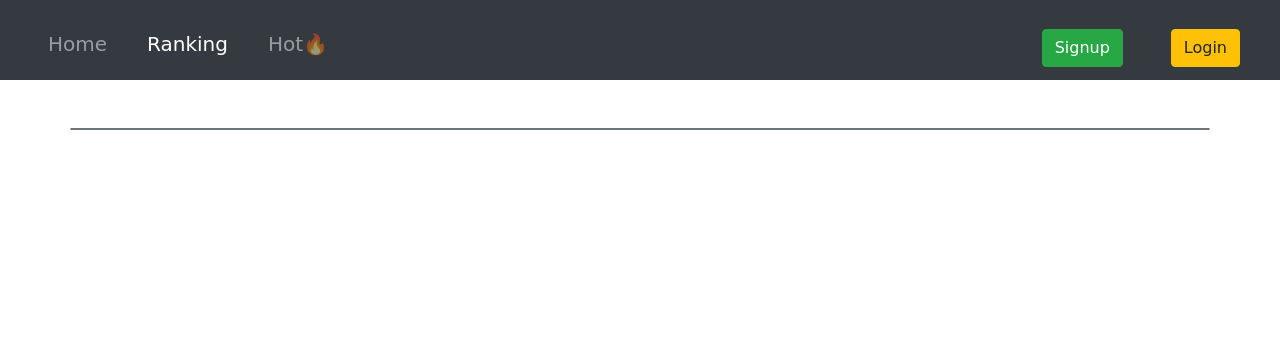
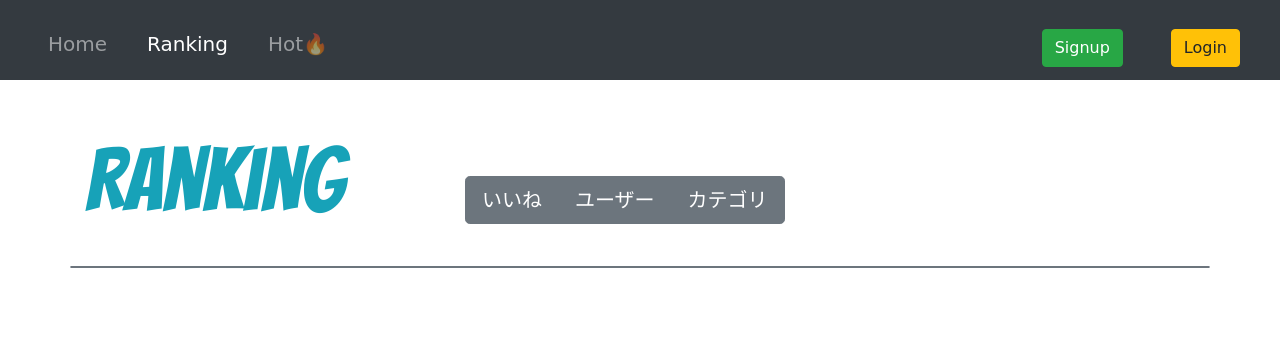
Before and after one commit to emori92/wordbook, a Django app: page /ranking/ in a window 1280 px wide. Shown: the top 340 px of the page. Run offline with Django 3.2, Linux system fonts and the light colour scheme; data that the repository does not hold is empty; some libraries are stand-ins or nearby versions; some web fonts are replaced.

Commit message:
modify the UI to show the number of likes

```diff
--- a/notepad/views.py
+++ b/notepad/views.py
@@ -1,6 +1,7 @@
 from django.shortcuts import render, redirect, get_object_or_404
 from django.urls import reverse
 from django.contrib.auth.models import AnonymousUser
+from django.db.models import Count
 import logging
 
 from accounts.models import User
@@ -27,7 +28,8 @@ class RankingListView(generic.ListView):
 
     def get_queryset(self):
         queryset = super().get_queryset()
-        return Note.objects.filter(public=1)
+        return Note.objects.values('id', 'user_id', 'user__username', 'title', 'describe').filter(public=1, star__gt=0).annotate(star_num=Count('star__id')).order_by('-star_num')
+        # return Star.objects.values('note_id', 'note__title')
 
     def get_context_data(self, **kwargs):
         context = super().get_context_data(**kwargs)
@@ -64,9 +66,8 @@ class Dashboard(generic.ListView):
         context = super().get_context_data(**kwargs)
         # dashboardに表示するUser取得
         context['account'] = User.objects.get(pk=self.kwargs['pk'])
-        # ログインしている場合
+        # フォローするユーザーとされるユーザーを取得
         if self.request.user.is_authenticated:
-        # フォローするユーザーとされるユーザーを取得
             following = User.objects.get(pk=self.request.user.pk)
             followed = User.objects.get(pk=self.kwargs['pk'])
             # ユーザーがフォローしているか真偽値を取得
@@ -75,6 +76,10 @@ class Dashboard(generic.ListView):
         # 公開されている単語帳のみ取得
         public_list = Note.objects.filter(user=self.kwargs['pk'], public=1).order_by('-updated_at')
         context['public_list'] = public_list
+        # いいねした単語帳を取得
+        if self.request.user.pk == self.kwargs['pk']:
+            liked_note = Note.objects.filter(star__user=self.request.user.pk)
+            context['liked_note'] = liked_note
         return context
 
 
--- a/static/css/main.css
+++ b/static/css/main.css
@@ -15,8 +15,12 @@ button {
   font-family: 'Skranji', cursive;
 }
 
-.container .content {
-  height: 760px;
+.container .title h1 {
+  font-family: 'Bangers', cursive;
+}
+
+.container .wordbook span {
+  font-family: 'Bangers', cursive;
 }
 
 .container .create a {
--- a/static/scss/main.scss
+++ b/static/scss/main.scss
@@ -5,6 +5,7 @@
 // components
 @import 'registration/login';
 @import 'notepad/index';
+@import 'notepad/ranking';
 @import 'notepad/dashboard';
 @import 'notepad/note_detail';
 
--- a/static/scss/notepad/_dashboard.scss
+++ b/static/scss/notepad/_dashboard.scss
@@ -2,17 +2,6 @@
 // content
 .container {
 
-  // profile
-  // .profile {
-  //   img {
-  //     width: 240px;
-  //   }
-  // }
-
-  // note
-  .content {
-    height: 760px;
-  }
   // create note
   .create a {
     width: 120px;
--- /dev/null
+++ b/static/scss/notepad/_ranking.scss
@@ -0,0 +1,12 @@
+
+// content
+.container {
+  .title {
+    h1 {
+      font-family: 'Bangers', cursive;
+    }
+  }
+  .wordbook span {
+    font-family: 'Bangers', cursive;
+  }
+}
--- a/templates/base.html
+++ b/templates/base.html
@@ -10,6 +10,8 @@
   <link rel="stylesheet" href="https://use.fontawesome.com/releases/v5.1.0/css/all.css" integrity="sha384-lKuwvrZot6UHsBSfcMvOkWwlCMgc0TaWr+30HWe3a4ltaBwTZhyTEggF5tJv8tbt" crossorigin="anonymous">
   <!-- font -->
   <link href="https://fonts.googleapis.com/css2?family=Caveat&family=Harmattan&family=Istok+Web&family=Luckiest+Guy&family=Skranji&display=swap" rel="stylesheet">
+  <link href="https://fonts.googleapis.com/css2?family=Bangers&display=swap" rel="stylesheet">
+
   <link rel="stylesheet" href="{% static 'css/main.css' %}">
   {% block style %}{% endblock %}
 </head>
--- a/templates/notepad/hot.html
+++ b/templates/notepad/hot.html
@@ -15,9 +15,9 @@
         <div>
 
           <!-- tab btn -->
-          <div class="mx-auto pb-4 w-25">
-            <button id="wordbook-btn" class="btn btn-dark mr-3">New!</button>
-            <button id="recommender-btn" class="btn btn-dark">おすすめ</button>
+          <div class="btn-group mx-auto pb-4 w-25">
+            <button id="wordbook-btn" class="btn btn-secondary">New!</button>
+            <button id="recommender-btn" class="btn btn-secondary">おすすめ</button>
           </div>
 
           <!-- new wordbook -->
--- a/templates/notepad/ranking.html
+++ b/templates/notepad/ranking.html
@@ -8,19 +8,38 @@
 
 {% block content %}
   <div class="container">
+
+    <!-- title -->
+    <div class="title row mt-5">
+      <div class="col-lg-4">
+        <h1 class="text-info display-2">Ranking</h1>
+      </div>
+
+      <!-- category btn -->
+      <div class="col-lg-8 mt-5">
+        <div class="btn-group btn-group-lg">
+          <button class="btn btn-secondary">いいね</button>
+          <button class="btn btn-secondary">ユーザー</button>
+          <button class="btn btn-secondary">カテゴリ</button>
+        </div>
+      </div>
+    </div>
+
+    <!-- ranking -->
     <div class="row">
-      <div class="col-lg border border-secondary rounded my-5">
+      <div class="col-lg border border-secondary rounded my-4">
         <div class="d-flex flex-wrap">
           {% for item in object_list %}
             <div class="wordbook card border-secondary m-3">
               <div class="card-header border-secondary">
-                {{ forloop.counter }}. {{ item.title|truncatechars:15 }}
+                <span class="h4 text-danger">{{ forloop.counter }} </span>{{ item.title|truncatechars:15 }}
+                <span class="text-right text-secondary"><i class="fas fa-star text-warning"></i>{{ item.star_num }}</span>
               </div>
               <div class="card-body">
                 <p>{{ item.describe|truncatechars:50 }}</p>
-                  <a href="{% url 'notepad:note_detail' pk=item.id %}" class="btn btn-primary">ノートを見る</a>
-                  <a href="{% url 'notepad:dashboard' pk=item.user.pk %}" class="btn btn-danger">{{ item.user }}</a>
-                  <p class="text-secondary text-right font-italic">{{ item.updated_at }}</p>
+                <a href="{% url 'notepad:note_detail' pk=item.id %}" class="btn btn-primary">ノートを見る</a>
+                <a href="{% url 'notepad:dashboard' pk=item.user_id %}" class="btn btn-outline-danger">{{ item.user__username }}</a>
+                <p class="text-secondary text-right font-italic">{{ item.updated_at }}</p>
               </div>
             </div>
           {% endfor %}
```
Also changed, not shown: SQL/wordbook.sql (+18 -0 lines), static/js/notepad/dashboard.js (added, +23 -0 lines), static/js/notepad/hot.js (+12 -4 lines), templates/notepad/dashboard.html (+42 -5 lines), static/scss/notepad/_index.scss (line endings or trailing spaces).
